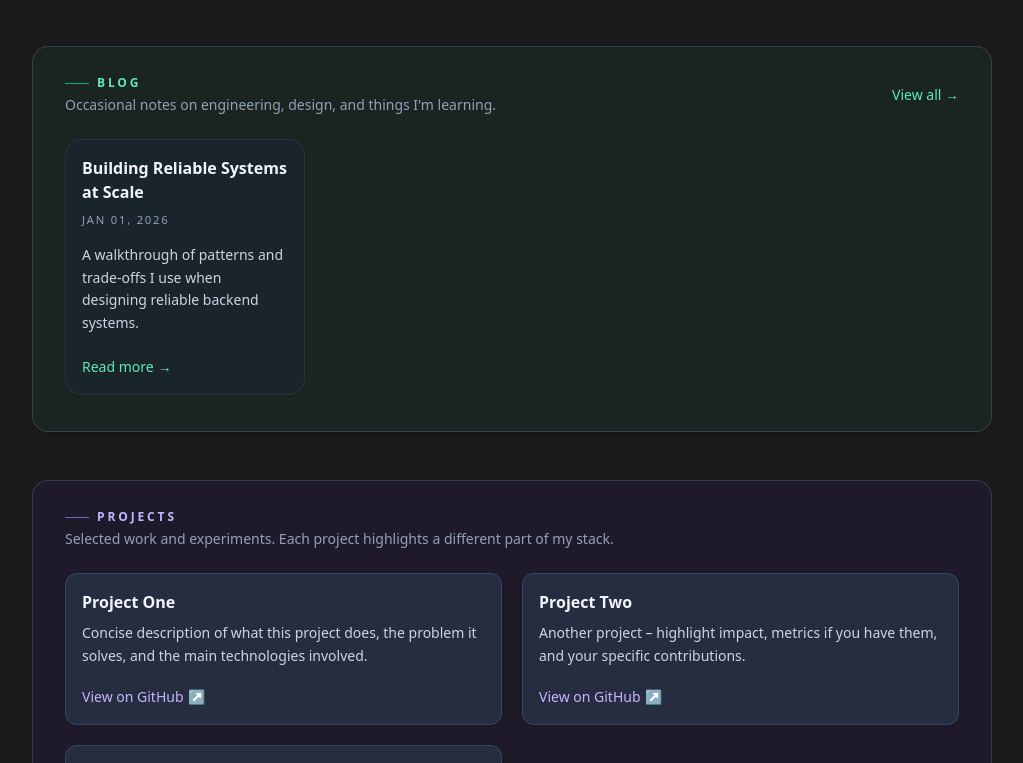
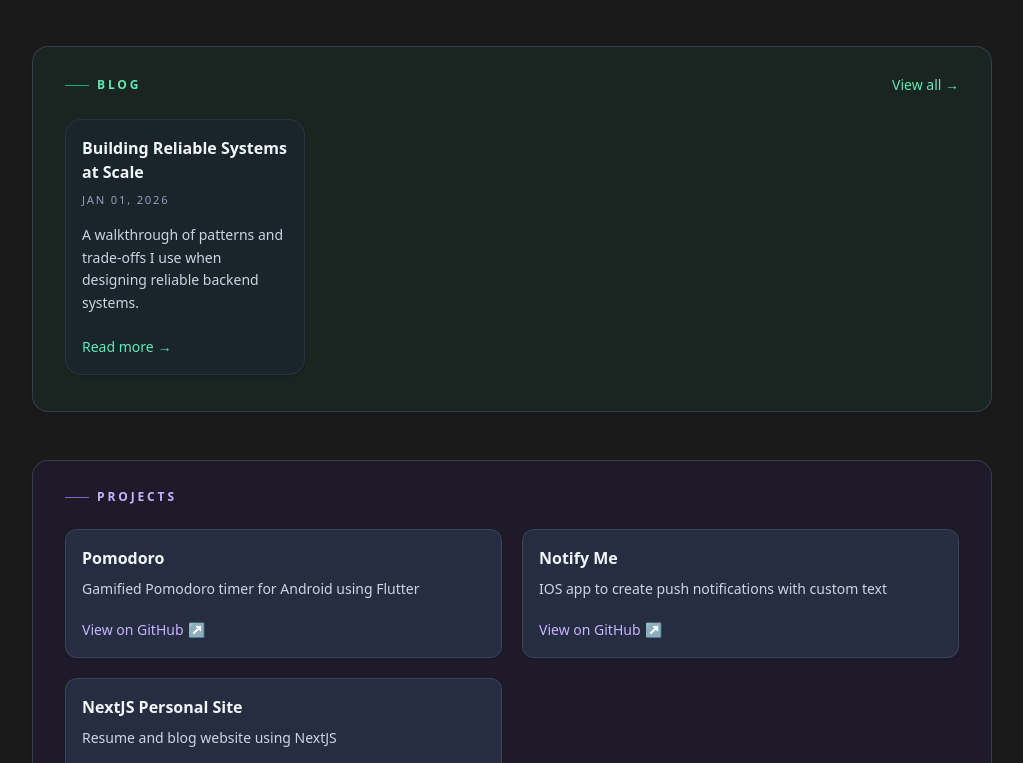
Before and after one commit to GDiamante/gdiamante.github.io, a Next.js app: page / in a window 1280 px wide. Shown: the part 477-1240 px from the top of the page, without its empty margins (128-1151 px from the left). Built offline with nearby package versions, Linux system fonts and the light colour scheme.

Commit message:
Update projects

```diff
--- a/app/_components/Blog.tsx
+++ b/app/_components/Blog.tsx
@@ -21,10 +21,6 @@ export default function Blog({ posts }: BlogProps) {
                         <span className="h-px w-6 bg-emerald-400/80" />
                         <span id="blog-heading">Blog</span>
                     </div>
-                    <p className="text-xs text-slate-400 sm:text-sm">
-                        Occasional notes on engineering, design, and things I&apos;m
-                        learning.
-                    </p>
                 </div>
                 {posts.length > 0 && (
                     <Link
--- a/app/_components/Projects.tsx
+++ b/app/_components/Projects.tsx
@@ -1,21 +1,21 @@
 const projects = [
   {
-      name: "Project One",
+    name: "Pomodoro",
     description:
-        "Concise description of what this project does, the problem it solves, and the main technologies involved.",
-      github: "https://github.com/giodiamante/project-one",
+      "Gamified Pomodoro timer for Android using Flutter",
+    github: "https://github.com/GDiamante/Pomodoro-Android",
   },
   {
-      name: "Project Two",
+    name: "Notify Me",
     description:
-        "Another project – highlight impact, metrics if you have them, and your specific contributions.",
-      github: "https://github.com/giodiamante/project-two",
+      "IOS app to create push notifications with custom text",
+    github: "https://github.com/GDiamante/Notify-Me",
   },
   {
-      name: "Project Three",
+    name: "NextJS Personal Site",
     description:
-        "Short pitch that explains the why, not just the what, plus any interesting technical details.",
-      github: "https://github.com/giodiamante/project-three",
+      "Resume and blog website using NextJS",
+    github: "https://github.com/GDiamante/gdiamante.github.io",
   },
 ];
 
@@ -32,10 +32,6 @@ export default function Projects() {
             <span className="h-px w-6 bg-violet-400/70" />
             <span id="projects-heading">Projects</span>
           </div>
-            <p className="text-xs text-slate-400 sm:text-sm">
-              Selected work and experiments. Each project highlights a
-              different part of my stack.
-            </p>
         </div>
       </div>
 
```
Lines whose indentation alone changed are shown as unchanged.
